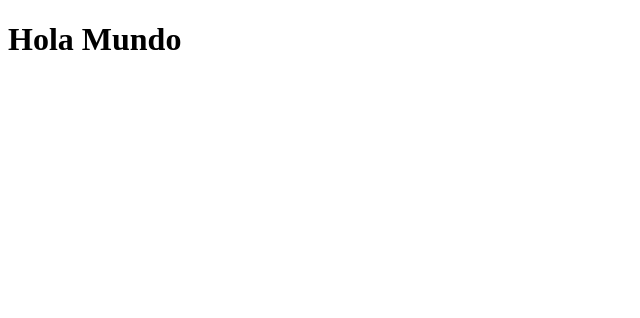
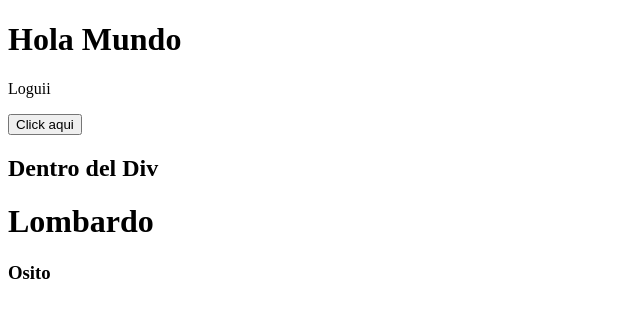
Before and after one commit to lombardo91/Primer-App-en-React-2026, a React (Vite) app: page / in a window 1280 px wide. Shown: the top 318 px of the page, without its empty margins (0-640 px from the left). Built offline with nearby package versions, Linux system fonts and the light colour scheme.

Commit message:
segunda subida

```diff
--- /dev/null
+++ b/src/PrimerComponente.tsx
@@ -0,0 +1,29 @@
+
+export function PrimerComponenteApp() {
+   return(
+    <>
+    <h1>Hola Mundo</h1>
+    <p>Loguii   </p>
+
+    <button>Click aqui</button>
+
+    <div>
+        <h2>
+            Dentro del Div
+        </h2>
+    </div>
+
+    </>
+   );
+}
+
+export function MyNombreCompletoApp(){
+    return(
+        <>
+        <h1>Lombardo</h1>
+
+        <h3>Osito</h3>
+        </>
+
+    )
+}
--- a/src/main.tsx
+++ b/src/main.tsx
@@ -1,9 +1,11 @@
 import { StrictMode } from 'react'
 import { createRoot } from 'react-dom/client'
+import { MyNombreCompletoApp, PrimerComponenteApp } from './PrimerComponente'
 
 
 createRoot(document.getElementById('root')!).render(
   <StrictMode>
-<h1>Hola Mundo</h1>
-  </StrictMode>,
+<PrimerComponenteApp/>
+<MyNombreCompletoApp/>
+    </StrictMode>,
 )
```
